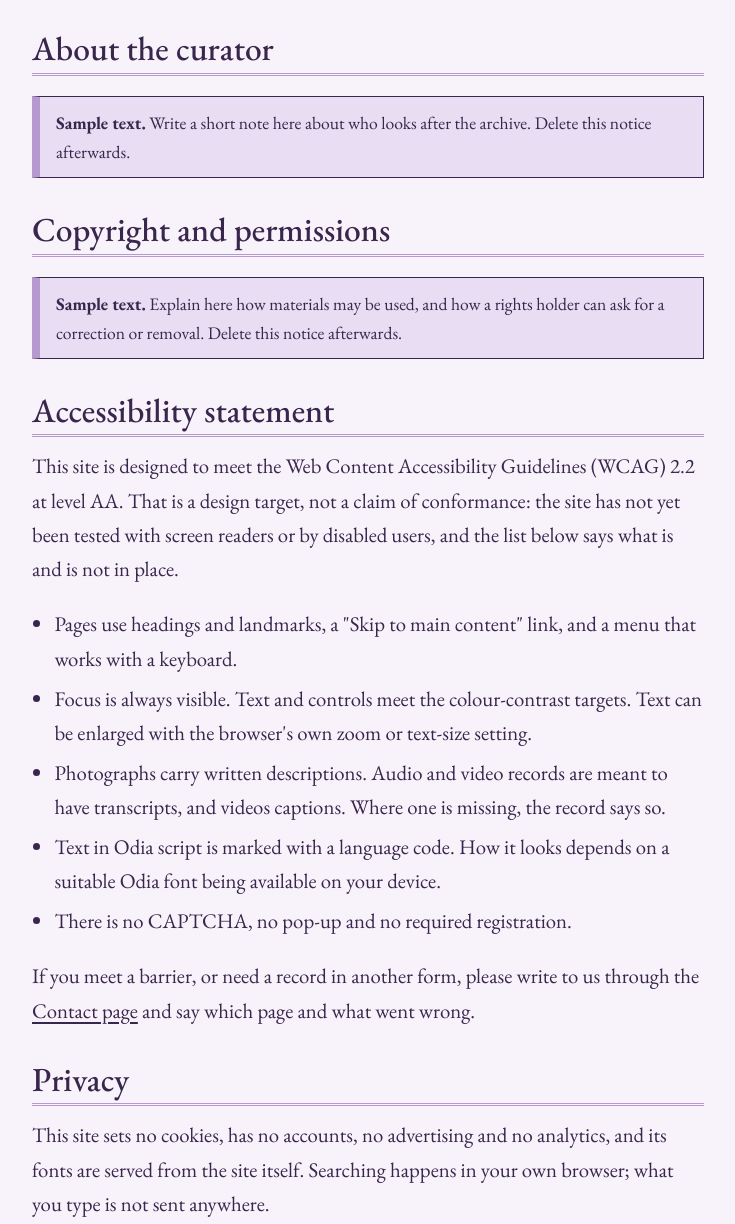
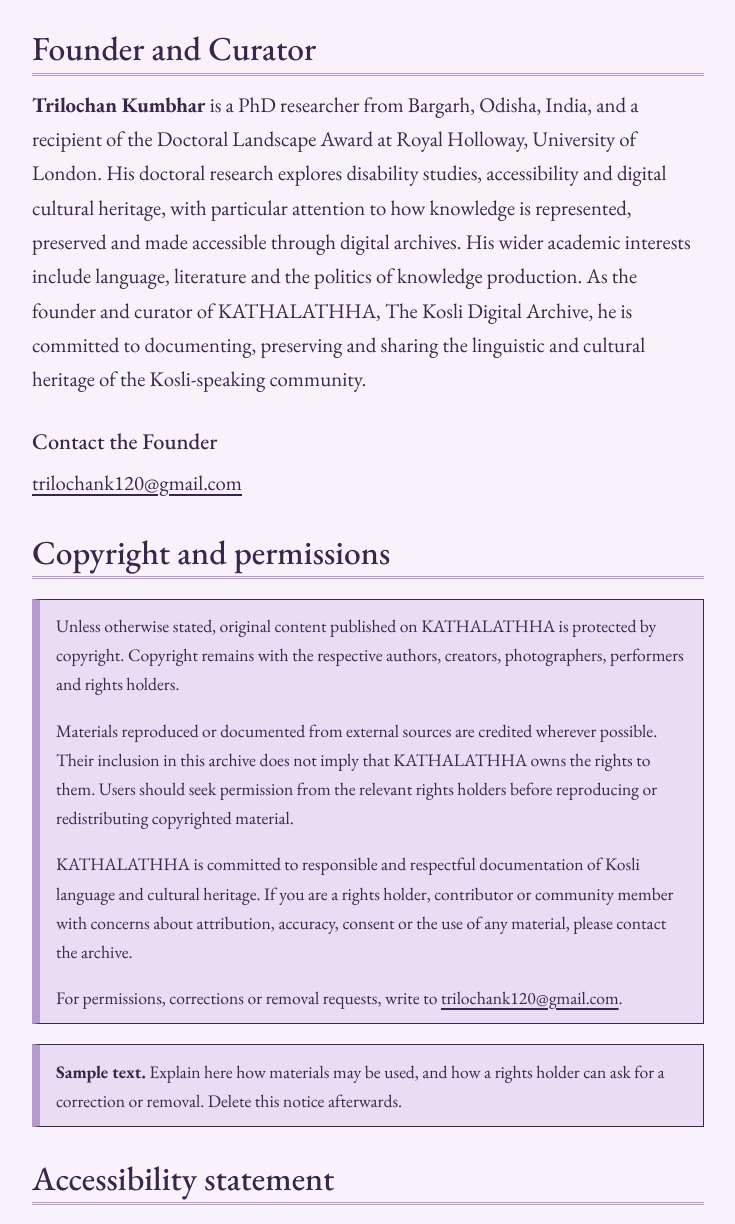
Before and after one commit to Trilochansmile/Kathalatha, a plain HTML site: page about.html in a window 1280 px wide. Shown: the part 1031-2255 px from the top of the page, without its empty margins (48-783 px from the left). Drawn offline with Linux system fonts and the light colour scheme.

Commit message:
Update about.html

```diff
--- a/about.html
+++ b/about.html
@@ -53,11 +53,21 @@
       <li>Every audio and video recording has a written transcript, and every photograph has a written description.</li>
     </ul>
 
-    <h2>About the curator</h2>
-    <!-- EDIT HERE: replace the sample notice and the text with your own words. -->
-    <div class="notice"><p><strong>Sample text.</strong> Write a short note here about who looks after the archive. Delete this notice afterwards.</p></div>
+ <h2>Founder and Curator</h2>
+    <p><strong>Trilochan Kumbhar</strong> is a PhD researcher from Bargarh, Odisha, India, and a recipient of the Doctoral Landscape Award at Royal Holloway, University of London. His doctoral research explores disability studies, accessibility and digital cultural heritage, with particular attention to how knowledge is represented, preserved and made accessible through digital archives. His wider academic interests include language, literature and the politics of knowledge production. As the founder and curator of KATHALATHHA, The Kosli Digital Archive, he is committed to documenting, preserving and sharing the linguistic and cultural heritage of the Kosli-speaking community.</p>
+   <h3>Contact the Founder</h3>
+<p><a href="mailto:trilochank120@gmail.com">trilochank120@gmail.com</a></p>
+    <h2>Copyright and permissions</h2>
+    <div class="notice">
+  <p>Unless otherwise stated, original content published on KATHALATHHA is protected by copyright. Copyright remains with the respective authors, creators, photographers, performers and rights holders.</p>
 
-    <h2>Copyright and permissions</h2>
+  <p>Materials reproduced or documented from external sources are credited wherever possible. Their inclusion in this archive does not imply that KATHALATHHA owns the rights to them. Users should seek permission from the relevant rights holders before reproducing or redistributing copyrighted material.</p>
+
+  <p>KATHALATHHA is committed to responsible and respectful documentation of Kosli language and cultural heritage. If you are a rights holder, contributor or community member with concerns about attribution, accuracy, consent or the use of any material, please contact the archive.</p>
+
+  <p>For permissions, corrections or removal requests, write to <a href="mailto:trilochank120@gmail.com">trilochank120@gmail.com</a>.</p>
+</div>
+
     <div class="notice"><p><strong>Sample text.</strong> Explain here how materials may be used, and how a rights holder can ask for a correction or removal. Delete this notice afterwards.</p></div>
 
     <h2 id="accessibility">Accessibility statement</h2>
```
